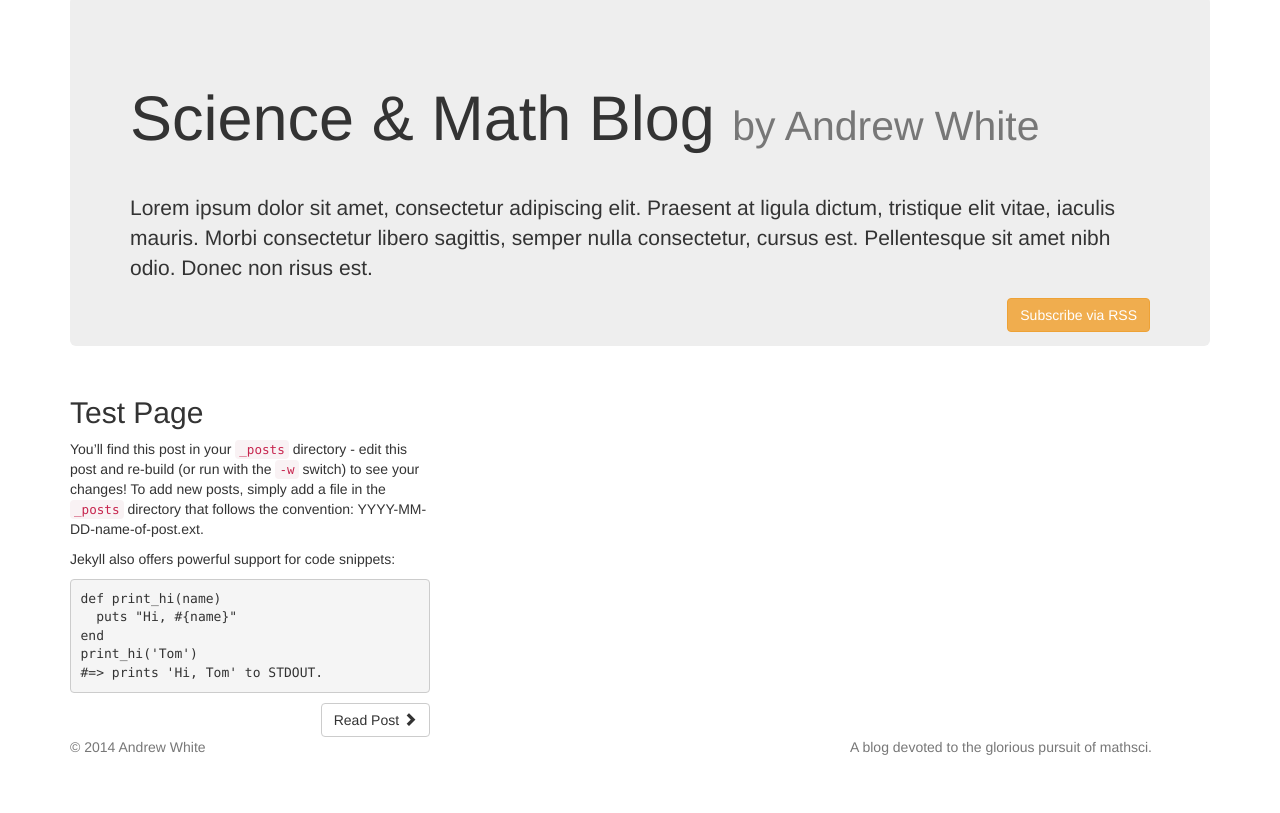
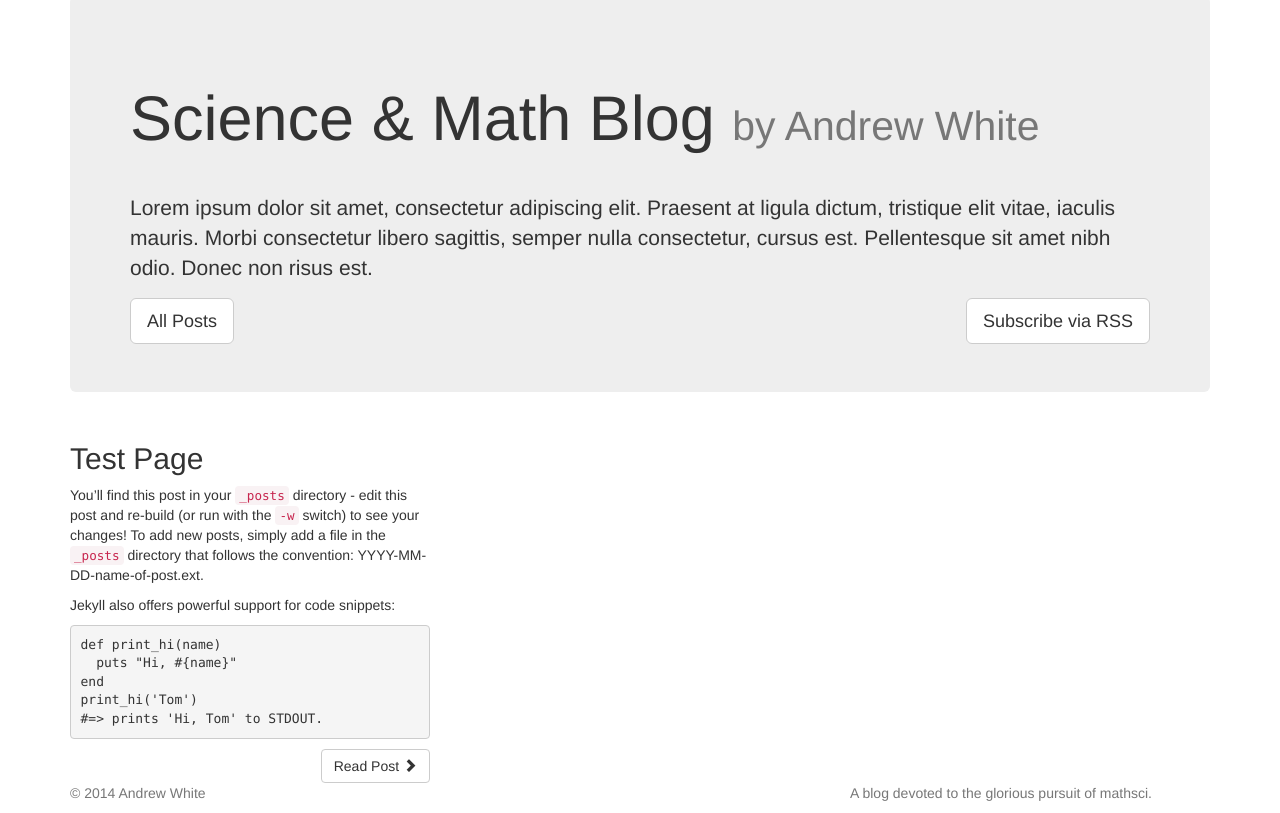
Before and after one commit to whitead/SM-Blog, a Jekyll site: the page built from index.html, in a window 1280 px wide, cut to the strip 104-917 px from the top of the page. Built offline with Jekyll 4.4.1, drawn with Linux system fonts in a browser that asks for light colours; nearby versions of some CDN libraries; library files that are not in the unit come from our copies.

Commit message:
Added post list

```diff
--- a/_includes/header.html
+++ b/_includes/header.html
@@ -13,19 +13,7 @@
       </div>
       <div class="navbar-collapse collapse">
         <ul class="nav navbar-nav">
-          <li><a href="#">Link</a></li>
-          <li class="dropdown">
-            <a href="#" class="dropdown-toggle" data-toggle="dropdown">Dropdown <b class="caret"></b></a>
-            <ul class="dropdown-menu">
-              <li><a href="#">Action</a></li>
-              <li><a href="#">Another action</a></li>
-              <li><a href="#">Something else here</a></li>
-              <li class="divider"></li>
-              <li class="dropdown-header">Nav header</li>
-              <li><a href="#">Separated link</a></li>
-              <li><a href="#">One more separated link</a></li>
-            </ul>
-          </li>
+          <li><a href="{{ "/post_list" | prepend: site.baseurl }}">Posts</a></li>
         </ul>
         <ul class="nav navbar-nav navbar-right">
           <li><a href="./">Link</a></li>
--- a/bootstrap/less/custom.less
+++ b/bootstrap/less/custom.less
@@ -18,7 +18,6 @@
 p {
   font-family: @font-family-serif;
 }
-
 
 
 .post code {
--- a/index.html
+++ b/index.html
@@ -11,8 +11,13 @@
       </h1>
     </div>
     <p> Lorem ipsum dolor sit amet, consectetur adipiscing elit. Praesent at ligula dictum, tristique elit vitae, iaculis mauris. Morbi consectetur libero sagittis, semper nulla consectetur, cursus est. Pellentesque sit amet nibh odio. Donec non risus est.</p>
-    <div class="pull-right">
-    <a class="btn btn-warning" href="{{ "/feed.xml" | prepend: site.baseurl }}"> Subscribe via RSS </a>
+    <div class="row">
+      <div class="col-md-6">
+	<a class="btn btn-default btn-lg" href="{{ "/post_list" | prepend: site.baseurl }}"> All Posts </a>
+      </div>
+      <div class="col-md-6">
+	<a class="btn btn-default btn-lg pull-right" href="{{ "/feed.xml" | prepend: site.baseurl }}"> Subscribe via RSS </a>
+      </div>
     </div>
   </div>
 
@@ -45,15 +50,4 @@
 
        {% endfor %}
    </div>
-
-
-<!--  <ul class="posts"> -->
-<!--    {% for post in site.posts %} -->
-<!--      <li> -->
-<!--        <span class="post-date">{{ post.date | date: "%b %-d, %Y" }}</span> -->
-<!--        <a class="post-link" href="{{ post.url | prepend: site.baseurl }}">{{ post.title }}</a> -->
-<!--      </li> -->
-<!--    {% endfor %} -->
-<!--  </ul> -->
-
 </div>
```
Also changed, not shown: post_list.html (added, +19 -0 lines).
